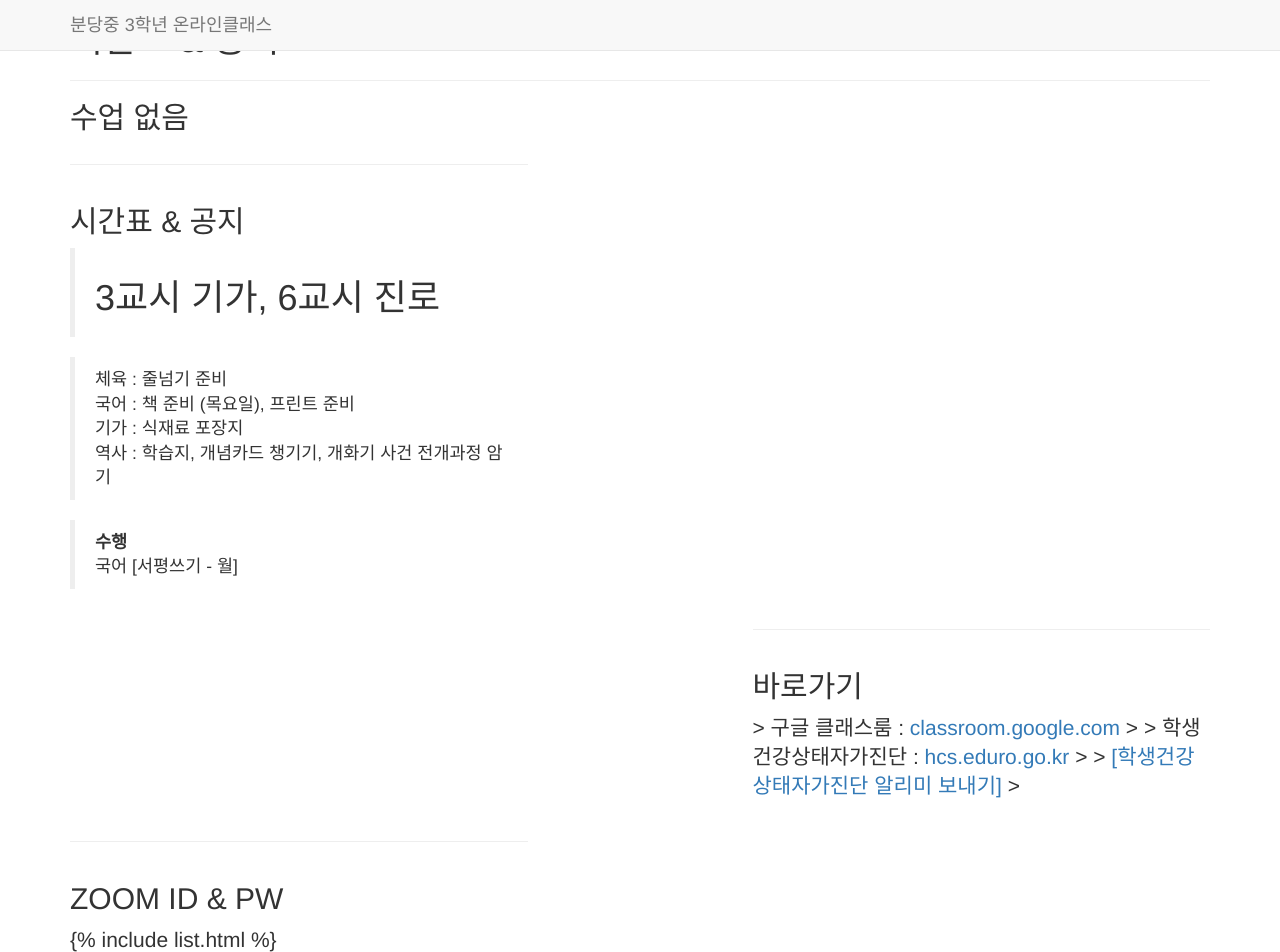
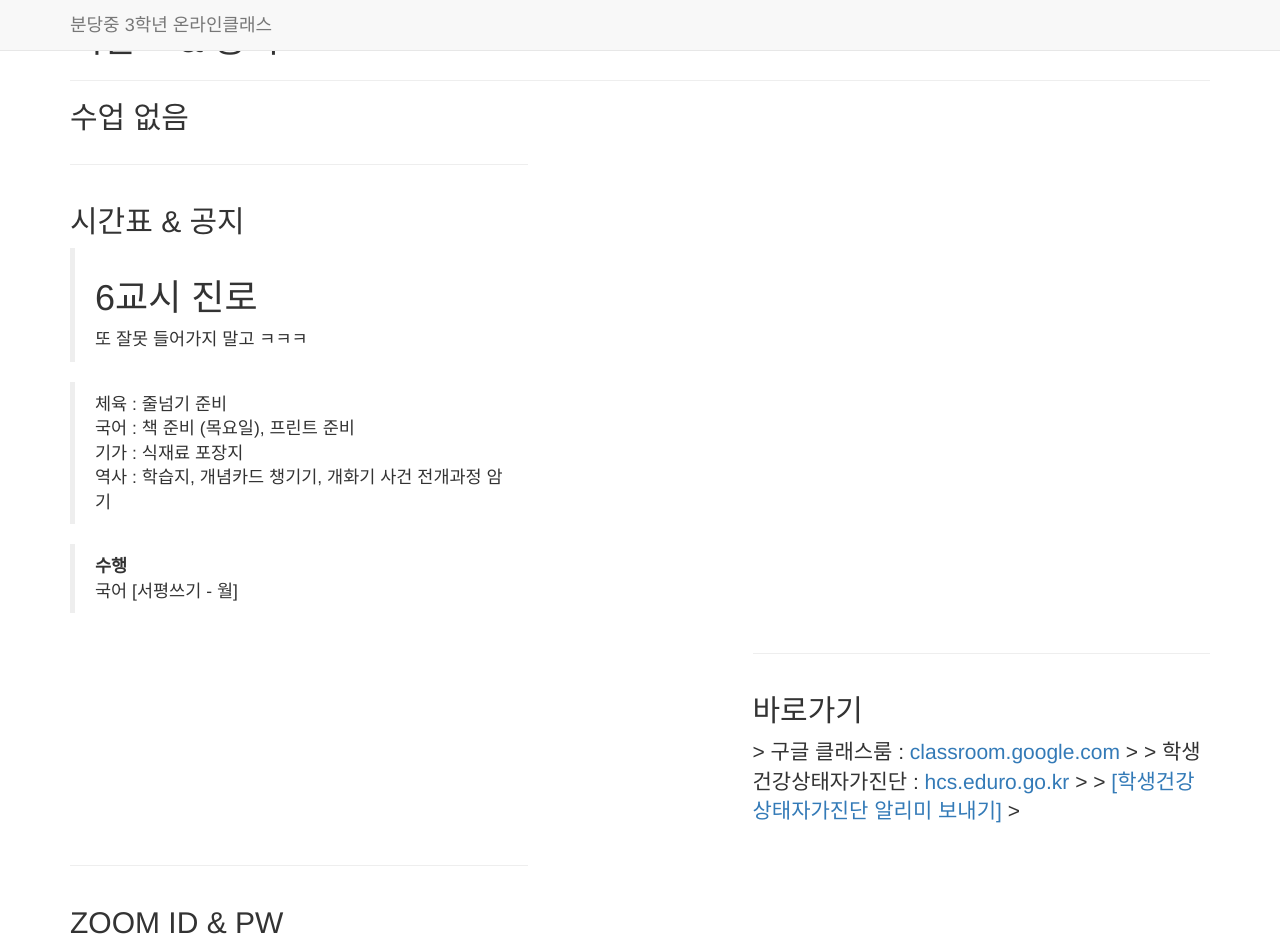
Before and after one commit to bundang-ms-2021/oncl, a Jekyll site: the page built from _posts/2014-09-21-services-1.markdown, in a window 1280 px wide and 1399 px high. Shown: the top 952 px of the window. Built offline with Jekyll 4.4.1, drawn with Linux system fonts in a browser that asks for light colours; nearby versions of some CDN libraries; library files that are not in the unit come from our copies; grey boxes are pictures that could not be loaded.

Commit message:
Update 2014-09-21-services-1.markdown

```diff
--- a/_posts/2014-09-21-services-1.markdown
+++ b/_posts/2014-09-21-services-1.markdown
@@ -6,7 +6,8 @@ title: 시간표 & 공지
 description: |
 ---
 
-  > <h1>3교시 기가, 6교시 진로</h1>
+  > <h1>6교시 진로</h1>
+  > 또 잘못 들어가지 말고 ㅋㅋㅋ
 
   > 체육 : 줄넘기 준비
   > 국어 : 책 준비 (목요일), 프린트 준비
```
